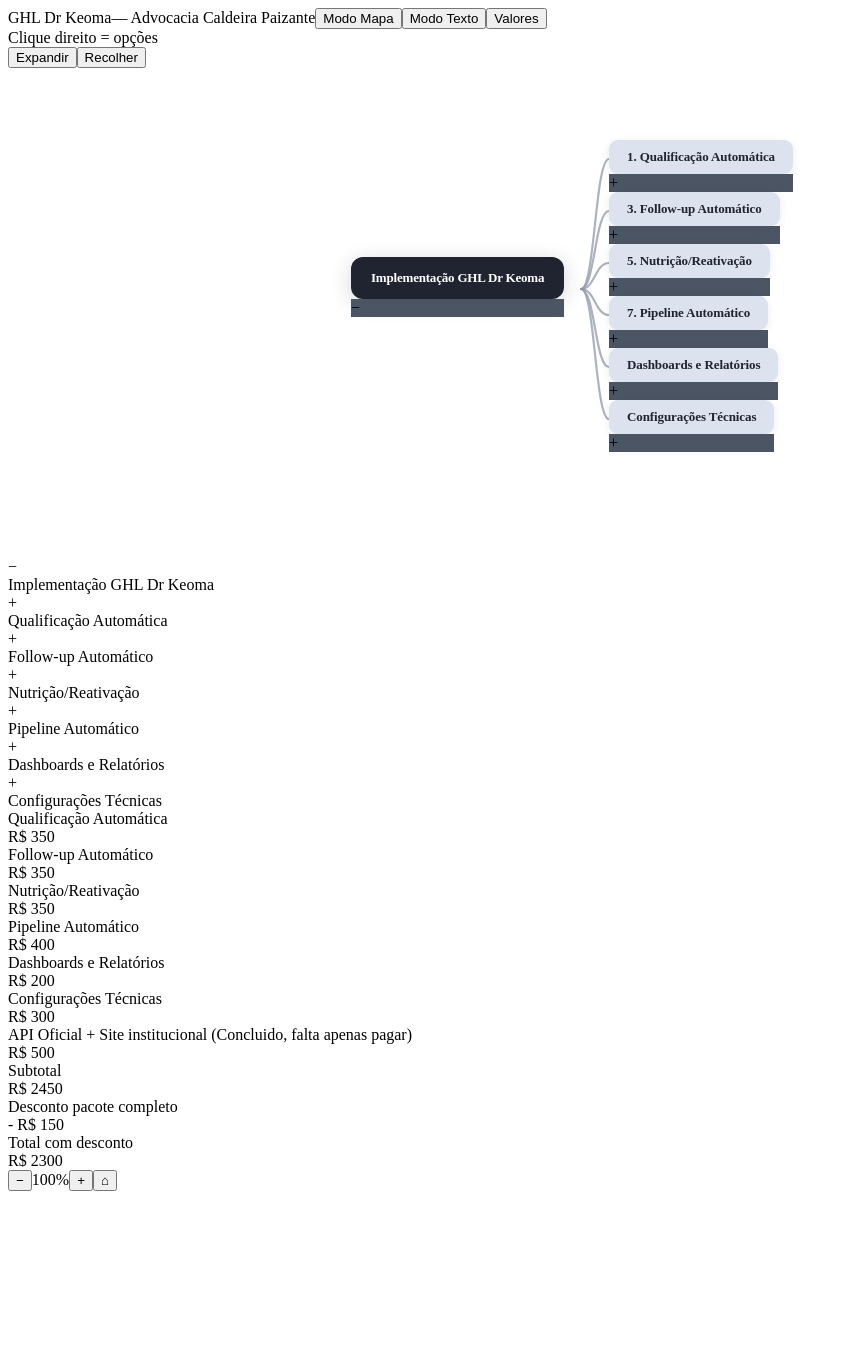
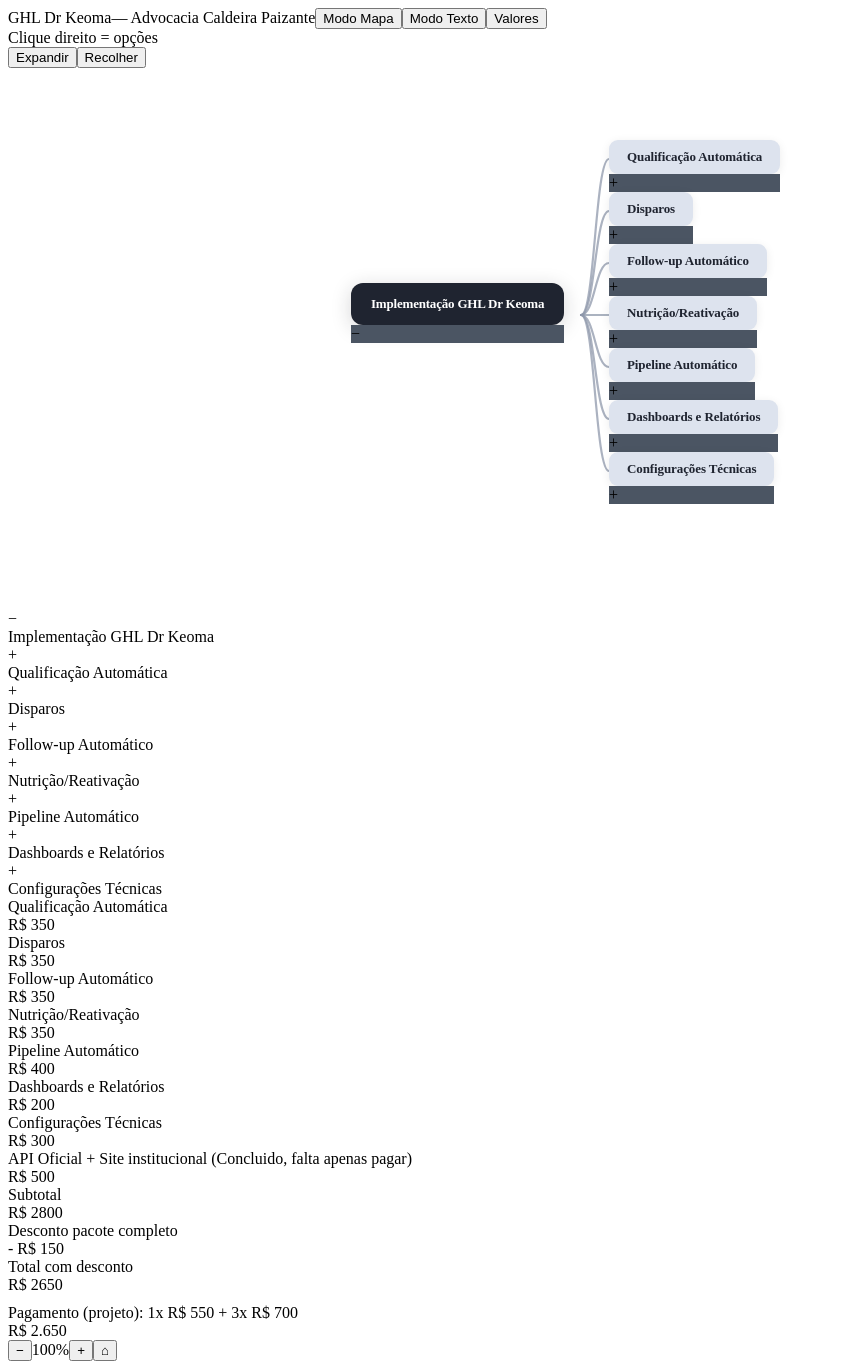
Before and after one commit to claaysilva/orcamentos.geral, a React (Vite) app: page / in a window 1280 px wide. Shown: the whole page, without its empty margins (0-848 px from the left). Before the commit the page ends 1199 px from the top, so only its background shows below. Built offline with nearby package versions, Linux system fonts and the light colour scheme; the HTML template or start-up script is replaced by a standard one.

Commit message:
feat: adicionar 'Disparos', remover numeração no mapa e adicionar pagamento do projeto

```diff
--- a/src/App.jsx
+++ b/src/App.jsx
@@ -69,7 +69,7 @@ function Outline({data, onToggle}){
 
 function Values({data}){
   const fixedValues = {
-    q1: 'R$ 350', f1: 'R$ 350', n1: 'R$ 350', p1: 'R$ 400', d1: 'R$ 200', c1: 'R$ 300'
+    q1: 'R$ 350', f1: 'R$ 350', n1: 'R$ 350', p1: 'R$ 400', d1: 'R$ 200', c1: 'R$ 300', s1: 'R$ 350'
   }
   const extras = [{ label: 'API Oficial + Site institucional (Concluido, falta apenas pagar)', value: 'R$ 500' }]
   const toNumber = v=> Number(String(v).replace(/[^0-9]/g,''))||0
@@ -77,6 +77,7 @@ function Values({data}){
   const subtotal = rows.reduce((s,r)=> s + toNumber(r.value),0) + extras.reduce((s,e)=> s + toNumber(e.value),0)
   const discount = 150
   const total = Math.max(subtotal - discount,0)
+  const projectPayment = { value: 'R$ 2.650', plan: '1x R$ 550 + 3x R$ 700' }
   return (
     <div id="valuesInner" className="view-inner">
       <div className="val-wrap">
@@ -95,6 +96,8 @@ function Values({data}){
         <div className="val-row total"><div className="val-label">Subtotal</div><div className="val-value">R$ {subtotal}</div></div>
         <div className="val-row"><div className="val-label">Desconto pacote completo</div><div className="val-value">- R$ {discount}</div></div>
         <div className="val-row total"><div className="val-label">Total com desconto</div><div className="val-value">R$ {total}</div></div>
+        <div style={{height:10}} />
+        <div className="val-row"><div className="val-label">Pagamento (projeto): {projectPayment.plan}</div><div className="val-value">{projectPayment.value}</div></div>
       </div>
     </div>
   )
--- a/src/Map.jsx
+++ b/src/Map.jsx
@@ -31,7 +31,8 @@ function nodeHeight(text, level){
   el.style.fontWeight = level === 0 ? '700' : level === 1 ? '600' : level === 2 ? '500' : '400'
   el.style.padding = paddings[index]
   el.style.width = `${widths[index]}px`
-  el.textContent = text
+  const display = String(text).replace(/^\d+\.\s*/, '')
+  el.textContent = display
   return Math.max(el.offsetHeight, level === 0 ? 42 : 26)
 }
 
@@ -173,7 +174,7 @@ export default function Map({data, onToggle, transform, onCanvasSize}){
                 fontWeight: node._lv===0 ? 700 : node._lv===1 ? 600 : node._lv===2 ? 500 : 400,
                 letterSpacing: node._lv===0 ? '-.2px' : node._lv===1 ? '-.1px' : '0'
               }}
-            >{node.text}</div>
+            >{String(node.text).replace(/^\d+\.\s*/, '')}</div>
             {hasChildren ? (
               <div className="badge" style={{background: st.badge}} onClick={(e)=>{ e.stopPropagation(); if(onToggle) onToggle(node.id) }}>{renderBadgeText(node.collapsed)}</div>
             ) : null}
--- a/src/data.js
+++ b/src/data.js
@@ -32,6 +32,21 @@ export const DATA = {
         { id: 'q1d4', text: 'Tag: urgencia_[nivel]', collapsed: true, children: [] },
         { id: 'q1d5', text: 'Aplicação manual (fase 1)', collapsed: true, children: [] },
         { id: 'q1d6', text: 'Futura automação por IA', collapsed: true, children: [] }
+      ] }
+    ] },
+    { id: 's1', text: '2. Disparos', collapsed: false, pal: 1, children: [
+      { id: 's1a', text: 'Workflow: Disparo programado', collapsed: true, children: [
+        { id: 's1a1', text: 'Trigger: agendamento/horário', collapsed: true, children: [] },
+        { id: 's1a2', text: 'Segmentação por tag/segmento', collapsed: true, children: [] },
+        { id: 's1a3', text: 'Rate limit / filas de envio', collapsed: true, children: [] }
+      ] },
+      { id: 's1b', text: 'Templates e opt-in', collapsed: true, children: [
+        { id: 's1b1', text: 'Gerenciar templates aprovados', collapsed: true, children: [] },
+        { id: 's1b2', text: 'Verificar consentimento / opt-in', collapsed: true, children: [] }
+      ] },
+      { id: 's1c', text: 'Monitoramento', collapsed: true, children: [
+        { id: 's1c1', text: 'Logs de entrega e erros', collapsed: true, children: [] },
+        { id: 's1c2', text: 'Relatórios de entregabilidade', collapsed: true, children: [] }
       ] }
     ] },
     { id: 'f1', text: '3. Follow-up Automático', collapsed: false, pal: 1, children: [
```
